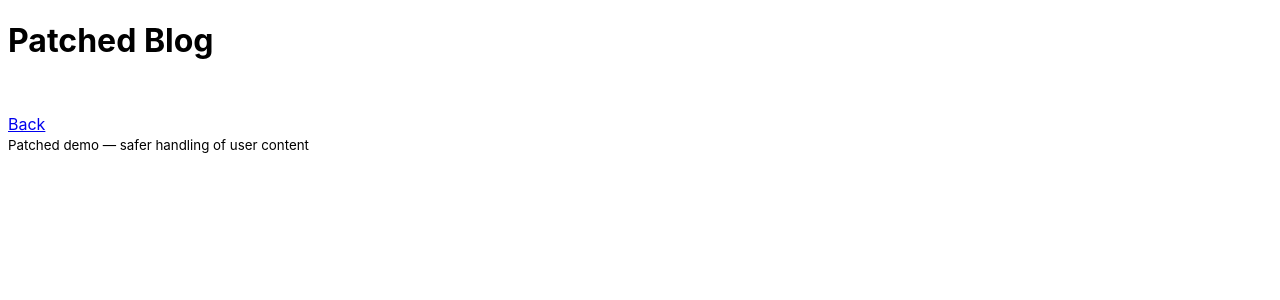
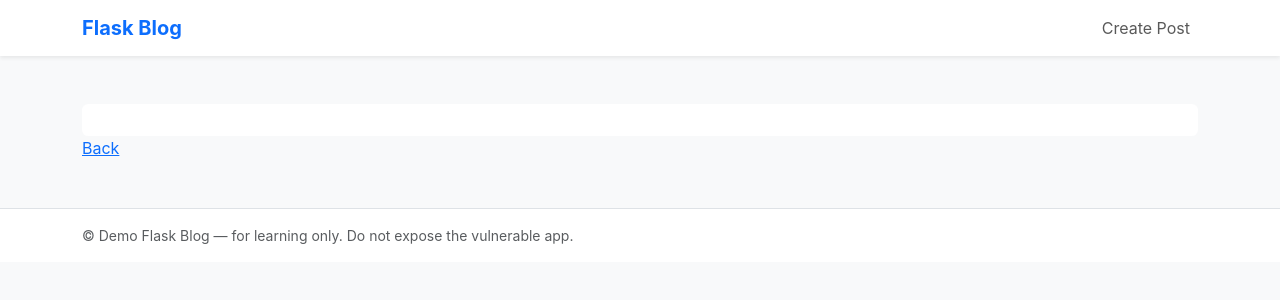
Before and after one commit to AbdullahMaqbool22/lab-mid-ssd, a Python web app: template flask_blog_full/vulnerable_blog/templates/post.html in a window 1280 px wide. Shown: the top 300 px of the page. Run offline with Jinja, Linux system fonts and the light colour scheme; the template is opened without the code that fills it, so the values that code supplies are empty.

Commit message:
Revamp base.html with Bootstrap and new layout

```diff
--- a/flask_blog_full/vulnerable_blog/templates/base.html
+++ b/flask_blog_full/vulnerable_blog/templates/base.html
@@ -1,16 +1,43 @@
+<!-- templates/base.html -->
 <!doctype html>
-<html>
+<html lang="en">
 <head>
-  <meta charset="utf-8">
-  <meta name="viewport" content="width=device-width,initial-scale=1">
-  <title>Patched Blog</title>
+  <meta charset="utf-8" />
+  <meta name="viewport" content="width=device-width,initial-scale=1" />
+  <title>{% block title %}Flask Blog{% endblock %}</title>
+
+  <!-- Bootstrap 5 CDN -->
+  <link href="https://cdn.jsdelivr.net/npm/bootstrap@5.3.2/dist/css/bootstrap.min.css" rel="stylesheet"
+        integrity="sha384-...omitted-integrity..." crossorigin="anonymous">
+
   <link rel="stylesheet" href="{{ url_for('static', filename='style.css') }}">
 </head>
-<body>
-  <header><h1>Patched Blog</h1></header>
-  <main>
+<body class="bg-light">
+  <nav class="navbar navbar-expand-lg navbar-light bg-white shadow-sm">
+    <div class="container">
+      <a class="navbar-brand fw-bold" href="/">Flask Blog</a>
+      <button class="navbar-toggler" type="button" data-bs-toggle="collapse" data-bs-target="#navMenu">
+        <span class="navbar-toggler-icon"></span>
+      </button>
+      <div class="collapse navbar-collapse" id="navMenu">
+        <ul class="navbar-nav ms-auto">
+          <li class="nav-item"><a class="nav-link" href="/create">Create Post</a></li>
+        </ul>
+      </div>
+    </div>
+  </nav>
+
+  <main class="container my-5">
     {% block body %}{% endblock %}
   </main>
-  <footer><small>Patched demo — safer handling of user content</small></footer>
+
+  <footer class="bg-white border-top py-3">
+    <div class="container text-muted small">
+      &copy; {{ (2020|int) +  (now().year - 2020) }} Demo Flask Blog — for learning only. Do not expose the vulnerable app.
+    </div>
+  </footer>
+
+  <script src="https://cdn.jsdelivr.net/npm/bootstrap@5.3.2/dist/js/bootstrap.bundle.min.js"
+          integrity="sha384-...omitted-integrity..." crossorigin="anonymous"></script>
 </body>
 </html>
```
